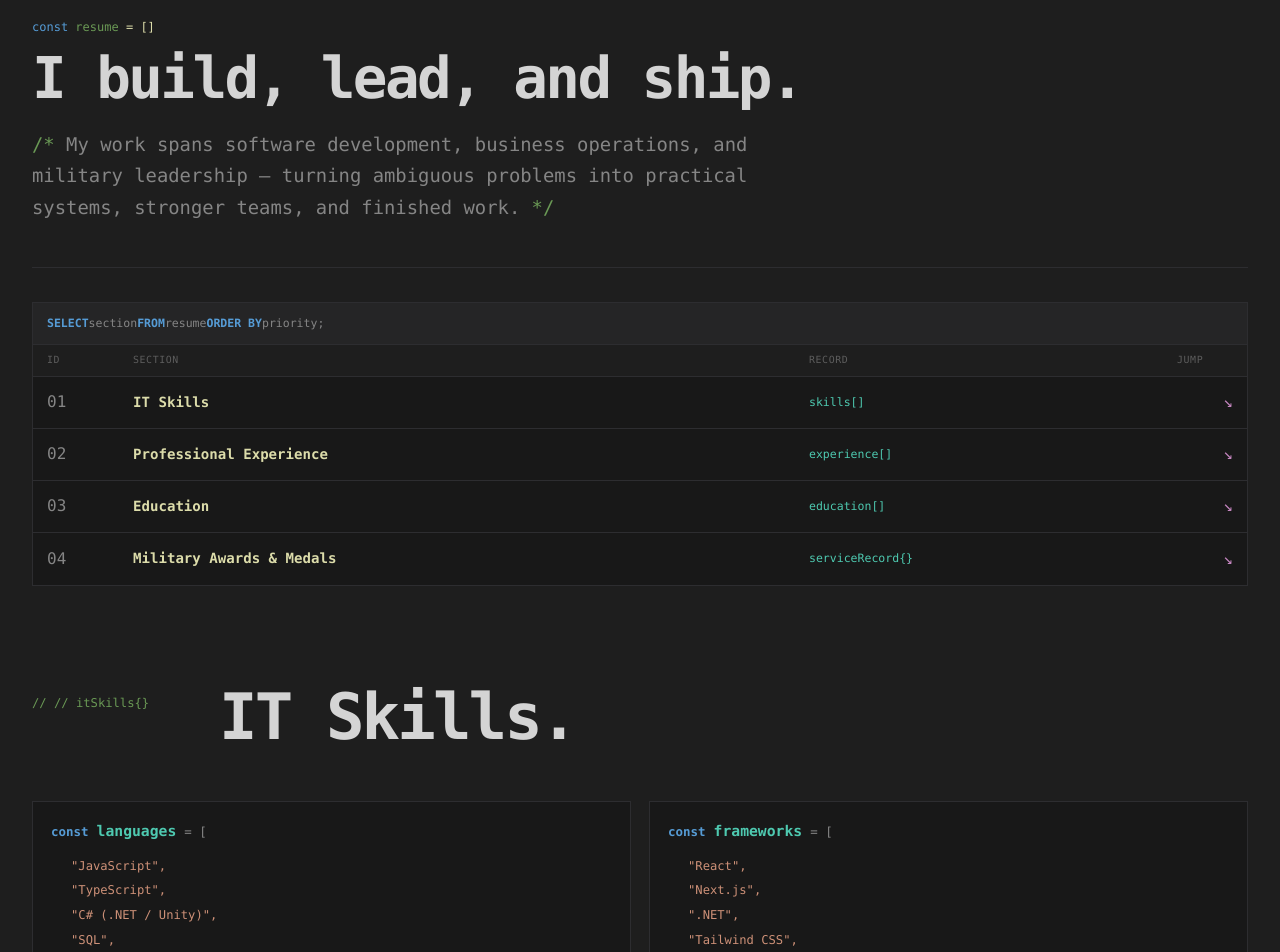
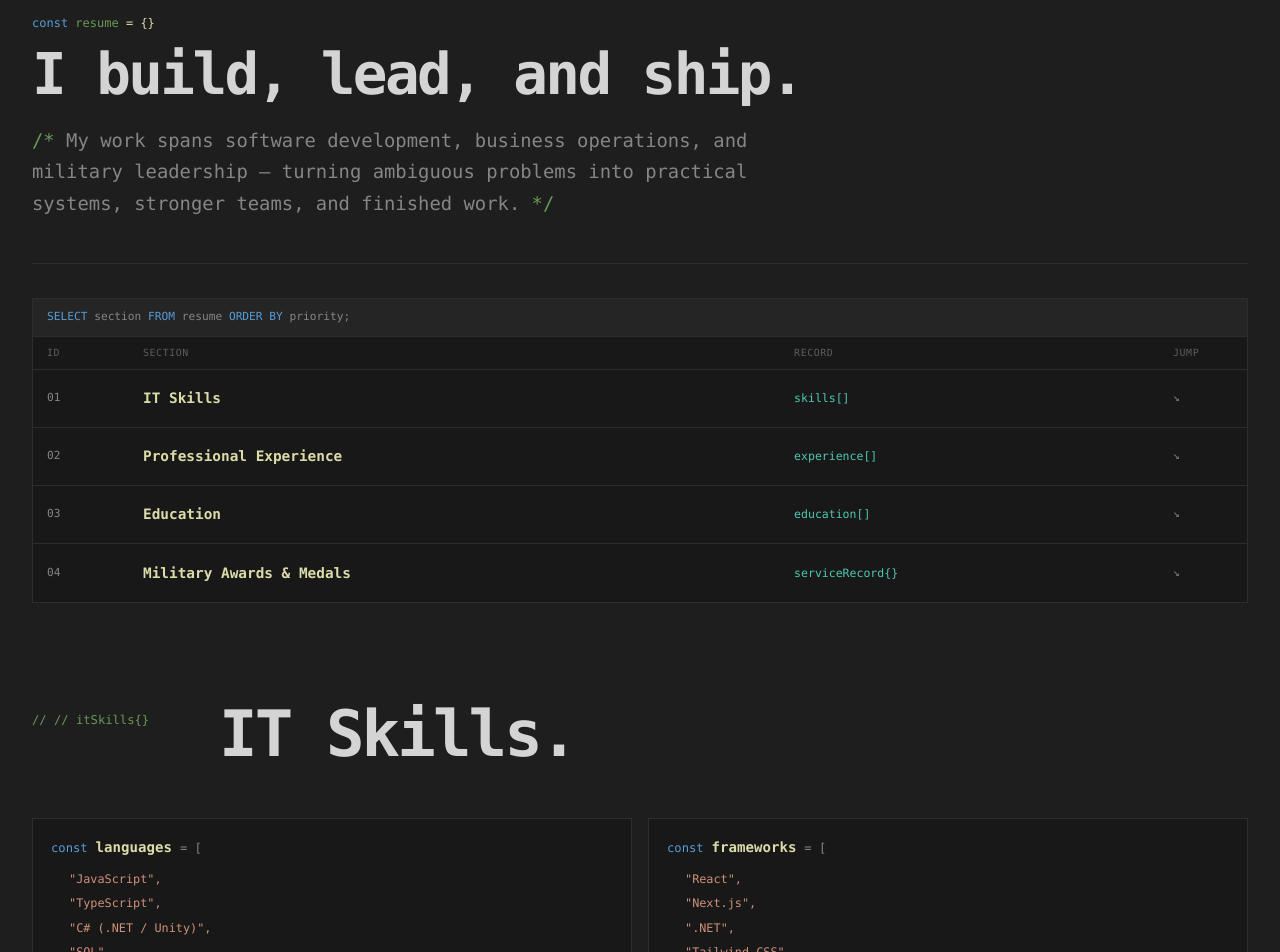
Before and after one commit to ronell-agustin/ronellagustin, a Next.js app: page /resume in a window 1280 px wide. Shown: the part 320-1272 px from the top of the page. Built offline with nearby package versions, Linux system fonts and the light colour scheme.

Commit message:
Style military service record groups

```diff
--- a/src/app/resume/resume.module.css
+++ b/src/app/resume/resume.module.css
@@ -7,7 +7,7 @@
 
 .returnLink {
   display: inline-block;
-  margin-bottom: 18px;
+  margin: 0 0 14px;
   color: var(--syntax-control);
   font-size: 0.72rem;
   font-weight: 600;
@@ -33,12 +33,12 @@
 }
 
 .kicker::after {
-  content: " = []";
+  content: " = {}";
   color: var(--syntax-property);
 }
 
 .intro h1 {
-  max-width: 900px;
+  max-width: 980px;
   margin: 0;
   color: var(--text-primary);
   font-size: clamp(2rem, 4.5vw, 4rem);
@@ -49,7 +49,7 @@
 }
 
 .copy {
-  max-width: 780px;
+  max-width: 760px;
   margin: 22px 0 0;
   color: var(--text-secondary);
   font-size: clamp(0.98rem, 1.5vw, 1.18rem);
@@ -73,33 +73,28 @@
 }
 
 .queryBar {
-  display: flex;
-  flex-wrap: wrap;
-  gap: 0;
-  padding: 12px 14px;
+  padding: 10px 14px;
   color: var(--text-secondary);
   background: var(--surface-panel);
   border-bottom: 1px solid var(--border-default);
-  font-size: 0.72rem;
+  font-size: 0.7rem;
 }
 
 .queryKeyword {
   color: var(--syntax-keyword);
-  font-weight: 700;
 }
 
 .tableHeader,
 .tableRow {
   display: grid;
-  grid-template-columns: 70px minmax(0, 1.5fr) minmax(140px, 0.8fr) 56px;
+  grid-template-columns: 80px minmax(220px, 1.4fr) minmax(160px, 0.8fr) 60px;
   gap: 16px;
   align-items: center;
 }
 
 .tableHeader {
-  padding: 8px 14px;
+  padding: 9px 14px;
   color: var(--text-tertiary);
-  background: var(--surface-page);
   border-bottom: 1px solid var(--border-default);
   font-size: 0.62rem;
   text-transform: uppercase;
@@ -107,12 +102,11 @@
 }
 
 .tableRow {
-  min-height: 52px;
-  padding: 10px 14px;
-  color: var(--text-secondary);
+  min-height: 58px;
+  padding: 12px 14px;
+  color: inherit;
   border-bottom: 1px solid var(--border-default);
   text-decoration: none;
-  transition: background 120ms ease, color 120ms ease;
 }
 
 .tableRow:last-child {
@@ -121,14 +115,19 @@
 
 .tableRow:hover,
 .tableRow:focus-visible {
-  color: var(--text-primary);
   background: var(--interactive-hover);
   outline: none;
 }
 
+.tableRow > span:first-child,
+.tableRow > span:last-child {
+  color: var(--text-secondary);
+  font-size: 0.7rem;
+}
+
 .tableRow strong {
   color: var(--syntax-property);
-  font-size: 0.88rem;
+  font-size: 0.9rem;
 }
 
 .tableRow code {
@@ -137,16 +136,10 @@
   font-size: 0.72rem;
 }
 
-.tableRow span:last-child {
-  justify-self: end;
-  color: var(--syntax-control);
-  font-size: 1rem;
-}
-
 .skillArrays {
   display: grid;
   grid-template-columns: repeat(2, minmax(0, 1fr));
-  gap: 18px;
+  gap: 16px;
 }
 
 .skillArray {
@@ -158,33 +151,33 @@
 
 .arrayTitle {
   display: flex;
-  flex-wrap: wrap;
   gap: 8px;
   align-items: baseline;
   color: var(--text-secondary);
-  font-size: 0.78rem;
+  font-size: 0.76rem;
 }
 
 .arrayKeyword {
   color: var(--syntax-keyword);
-  font-weight: 700;
 }
 
 .arrayTitle strong {
-  color: var(--syntax-type);
-  font-size: 0.92rem;
+  color: var(--syntax-property);
+  font-size: 0.88rem;
 }
 
 .arrayValues {
-  display: grid;
+  display: flex;
+  flex-direction: column;
   gap: 7px;
-  padding: 16px 0 12px 20px;
+  padding: 13px 0 13px 18px;
 }
 
 .arrayValues span {
   color: var(--syntax-string);
-  font-size: 0.76rem;
+  font-size: 0.74rem;
   line-height: 1.45;
+  overflow-wrap: anywhere;
 }
 
 .arrayClose {
@@ -193,7 +186,7 @@
 }
 
 .placeholderNote {
-  max-width: 620px;
+  max-width: 720px;
   margin: 18px 0 0;
   color: var(--syntax-comment);
   font-size: 0.8rem;
@@ -208,6 +201,31 @@
   content: " */";
 }
 
+.militaryGroup {
+  margin-top: 28px;
+}
+
+.militaryGroup:first-of-type {
+  margin-top: 0;
+}
+
+.militarySubheading {
+  margin: 0 0 10px;
+  color: var(--syntax-type);
+  font-size: 0.78rem;
+  font-weight: 600;
+}
+
+.militarySubheading::before {
+  content: "const ";
+  color: var(--syntax-keyword);
+}
+
+.militarySubheading::after {
+  content: " = [ ];";
+  color: var(--text-secondary);
+}
+
 .awardsTable {
   border: 1px solid var(--border-default);
   background: var(--surface-recessed);
@@ -216,7 +234,7 @@
 .awardsHeader,
 .awardRow {
   display: grid;
-  grid-template-columns: 80px minmax(0, 1.6fr) minmax(110px, 0.6fr) minmax(110px, 0.6fr);
+  grid-template-columns: 80px minmax(0, 1.6fr) minmax(110px, 0.7fr) minmax(120px, 0.6fr);
   gap: 16px;
   align-items: center;
 }
@@ -256,6 +274,7 @@
   color: var(--syntax-type);
   font: inherit;
   font-size: 0.72rem;
+  overflow-wrap: anywhere;
 }
 
 .awardRow > span:last-child {
@@ -310,6 +329,6 @@
 
   .awardsHeader,
   .awardRow {
-    min-width: 660px;
+    min-width: 700px;
   }
 }
```
